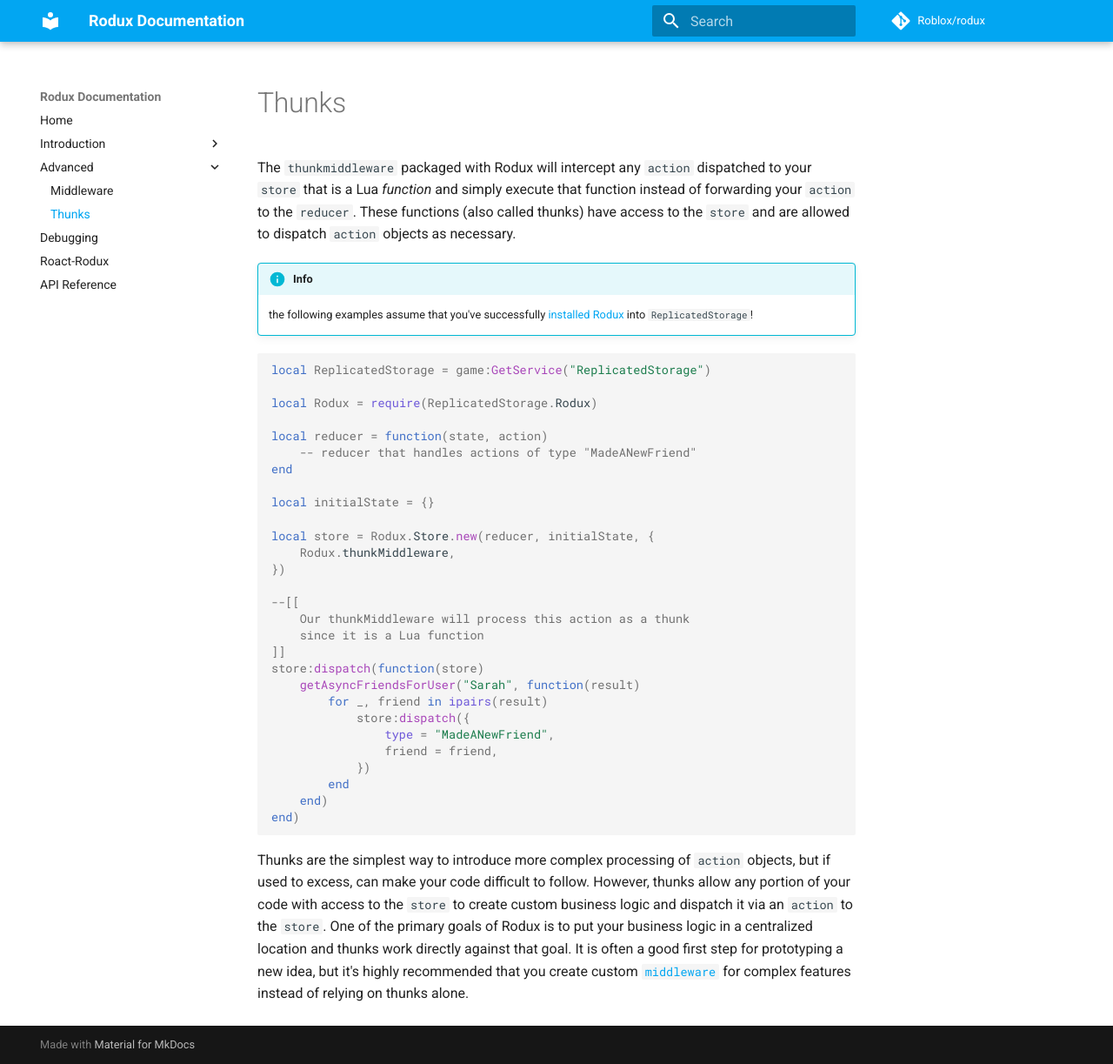
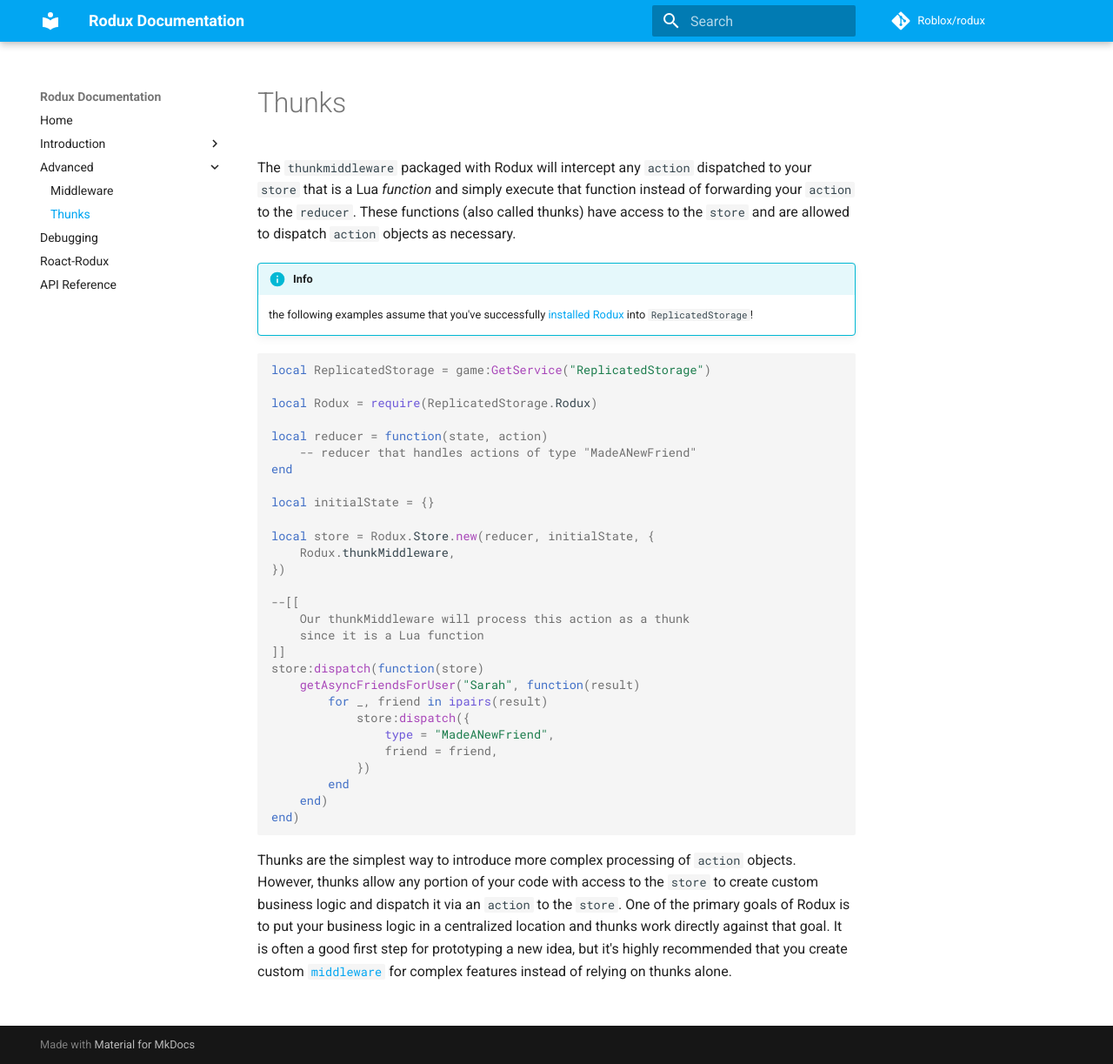
Before and after one commit to Roblox/rodux, an MkDocs documentation site: the page built from docs/advanced/thunks.md, in a window 1280 px wide and 1223 px high. Shown: the whole window at 87% size. Built offline with MkDocs 1.6.1 and Material for MkDocs 9.7.7, drawn with Linux system fonts in a browser that asks for light colours; comment, search, counter and statistics services are not loaded; old or Windows-style settings are respelled for this version of MkDocs.

Commit message:
Remove unnecessary sentence.

````diff
--- a/docs/advanced/thunks.md
+++ b/docs/advanced/thunks.md
@@ -34,4 +34,4 @@
 end)
 ```
 
-Thunks are the simplest way to introduce more complex processing of `action` objects, but if used to excess, can make your code difficult to follow. However, thunks allow any portion of your code with access to the `store` to create custom business logic and dispatch it via an `action` to the `store`. One of the primary goals of Rodux is to put your business logic in a centralized location and thunks work directly against that goal. It is often a good first step for prototyping a new idea, but it's highly recommended that you create custom [`middleware`](middleware.md) for complex features instead of relying on thunks alone.
+Thunks are the simplest way to introduce more complex processing of `action` objects. However, thunks allow any portion of your code with access to the `store` to create custom business logic and dispatch it via an `action` to the `store`. One of the primary goals of Rodux is to put your business logic in a centralized location and thunks work directly against that goal. It is often a good first step for prototyping a new idea, but it's highly recommended that you create custom [`middleware`](middleware.md) for complex features instead of relying on thunks alone.
````
